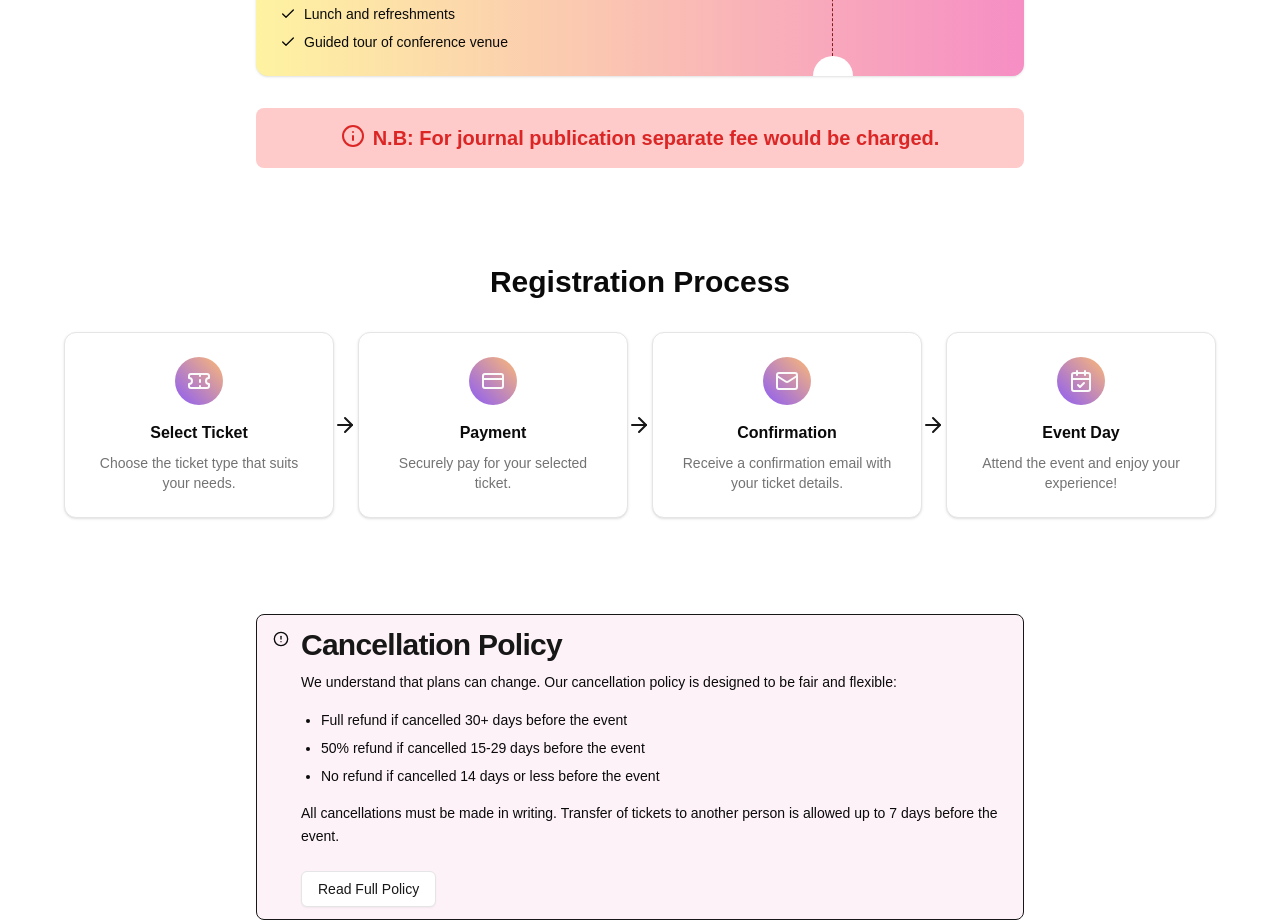
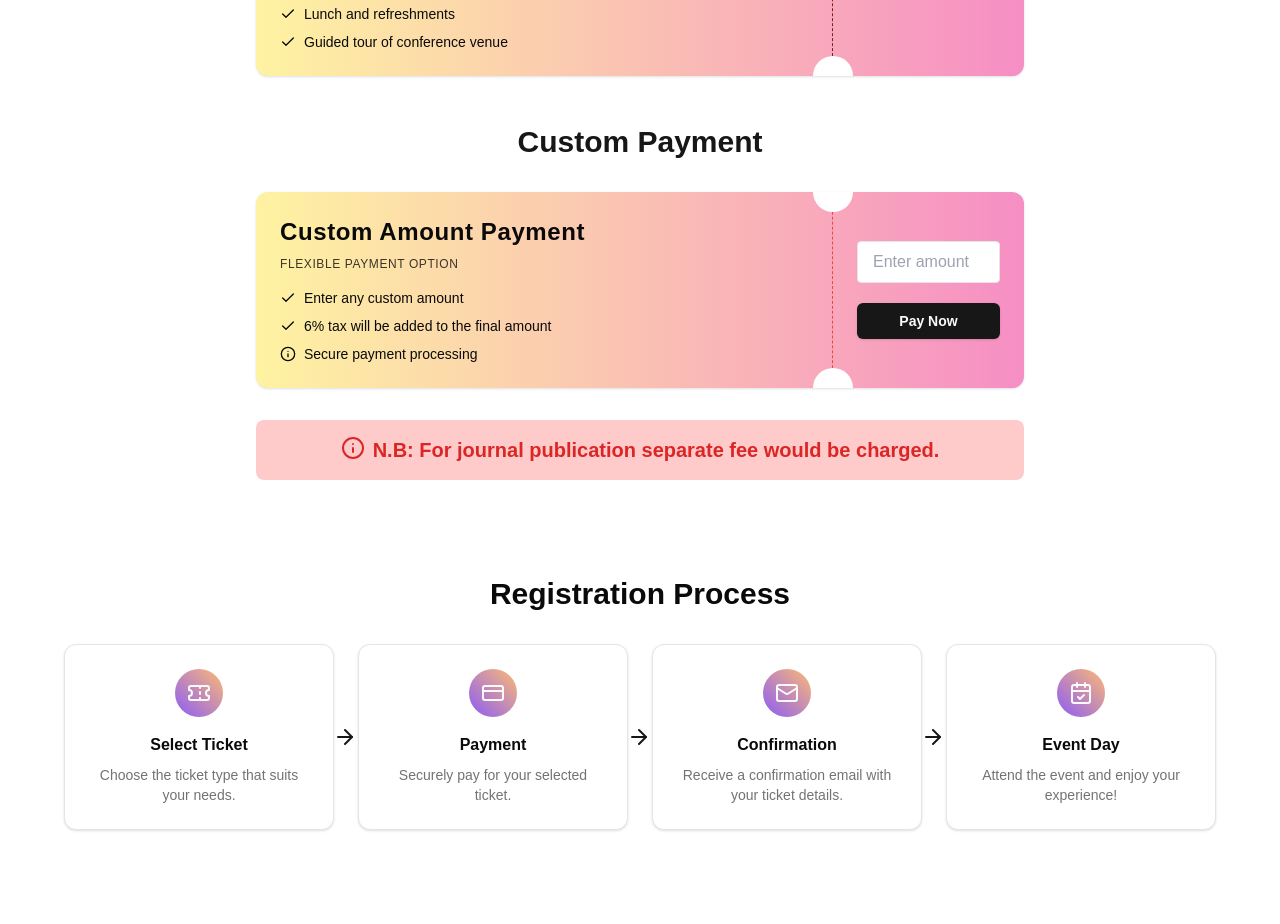
Before and after one commit to ZepResearch/wcler, a Next.js app: page /registration in a window 1280 px wide. Shown: the part 1300-2224 px from the top of the page. Built offline with nearby package versions, Linux system fonts and the light colour scheme; no server answers.

Commit message:
custome ammount aded

```diff
--- a/src/app/(Pages)/registration/components/TIcket.jsx
+++ b/src/app/(Pages)/registration/components/TIcket.jsx
@@ -14,7 +14,24 @@ export default function Ticket() {
   const [isLoading, setIsLoading] = useState(null)
   const [isPopupOpen, setIsPopupOpen] = useState(false)
   const [selectedTicket, setSelectedTicket] = useState(null)
+  const [customAmount, setCustomAmount] = useState("")
 
+  // Then, add this function after other function declarations:
+  const handleCustomPayment = () => {
+    if (!customAmount || isNaN(customAmount) || customAmount <= 0) {
+      alert("Please enter a valid amount")
+      return
+    }
+
+    const ticket = {
+      name: "Custom Payment",
+      price: parseFloat(customAmount),
+      type: "Custom",
+      features: ["Custom amount payment", "6% tax will be added"]
+    }
+
+    openPaymentPopup(ticket)
+  }
   const tickets = [
     {
       name: "Virtual TICKET",
@@ -217,6 +234,69 @@ export default function Ticket() {
 
         {renderTicketSection("Presenter")}
         {renderTicketSection("Listener")}
+
+        <div className="space-y-8 mt-12">
+  <h2 className="text-3xl font-bold text-center my-8 text-primary">Custom Payment</h2>
+  <div className="flex items-center justify-center">
+    <Card className="relative w-full max-w-3xl bg-gradient-to-r from-yellow-200/80 to-pink-400/80 overflow-hidden border-none">
+      <div className="flex flex-col md:flex-row">
+        <div className="flex-grow p-6 pr-4">
+          <div className="space-y-4">
+            <div className="space-y-2">
+              <h3 className="text-2xl font-bold tracking-wide">Custom Amount Payment</h3>
+              <div className="text-xs uppercase tracking-wider opacity-80">Flexible Payment Option</div>
+            </div>
+            <ul className="space-y-2 text-sm">
+              <li className="flex items-center gap-2">
+                <Check className="w-4 h-4 flex-shrink-0" />
+                <span>Enter any custom amount</span>
+              </li>
+              <li className="flex items-center gap-2">
+                <Check className="w-4 h-4 flex-shrink-0" />
+                <span>6% tax will be added to the final amount</span>
+              </li>
+              <li className="flex items-center gap-2">
+                <Info className="w-4 h-4 flex-shrink-0" />
+                <span>Secure payment processing</span>
+              </li>
+            </ul>
+          </div>
+        </div>
+        <div className="relative flex-shrink-0 w-full md:w-48 md:border-l border-dashed border-red-500 flex flex-col justify-center items-center">
+          <div className="hidden md:block absolute top-0 left-0 w-10 h-10 bg-background rounded-full -translate-x-1/2 -translate-y-1/2" />
+          <div className="hidden md:block absolute bottom-0 left-0 w-10 h-10 bg-background rounded-full -translate-x-1/2 translate-y-1/2" />
+          <div className="text-center space-y-4 p-6">
+            <div className="space-y-1">
+              <input
+                type="number"
+                value={customAmount}
+                onChange={(e) => setCustomAmount(e.target.value)}
+                placeholder="Enter amount"
+                className="w-full p-2 rounded border text-center"
+                min="0"
+                step="0.01"
+              />
+              <div className="text-sm mt-2">
+                {customAmount && !isNaN(customAmount) && customAmount > 0 && (
+                  <div>Tax (6%): ${(parseFloat(customAmount) * 0.06).toFixed(2)}</div>
+                )}
+              </div>
+            </div>
+            <Button
+              className="w-full font-semibold"
+              onClick={handleCustomPayment}
+              disabled={isLoading === "Custom Payment"}
+            >
+              {isLoading === "Custom Payment" ? "Processing..." : "Pay Now"}
+            </Button>
+          </div>
+        </div>
+      </div>
+    </Card>
+  </div>
+</div>
+
+
       </div>
       {selectedTicket && (
         <CCavenuePaymentForm
```
